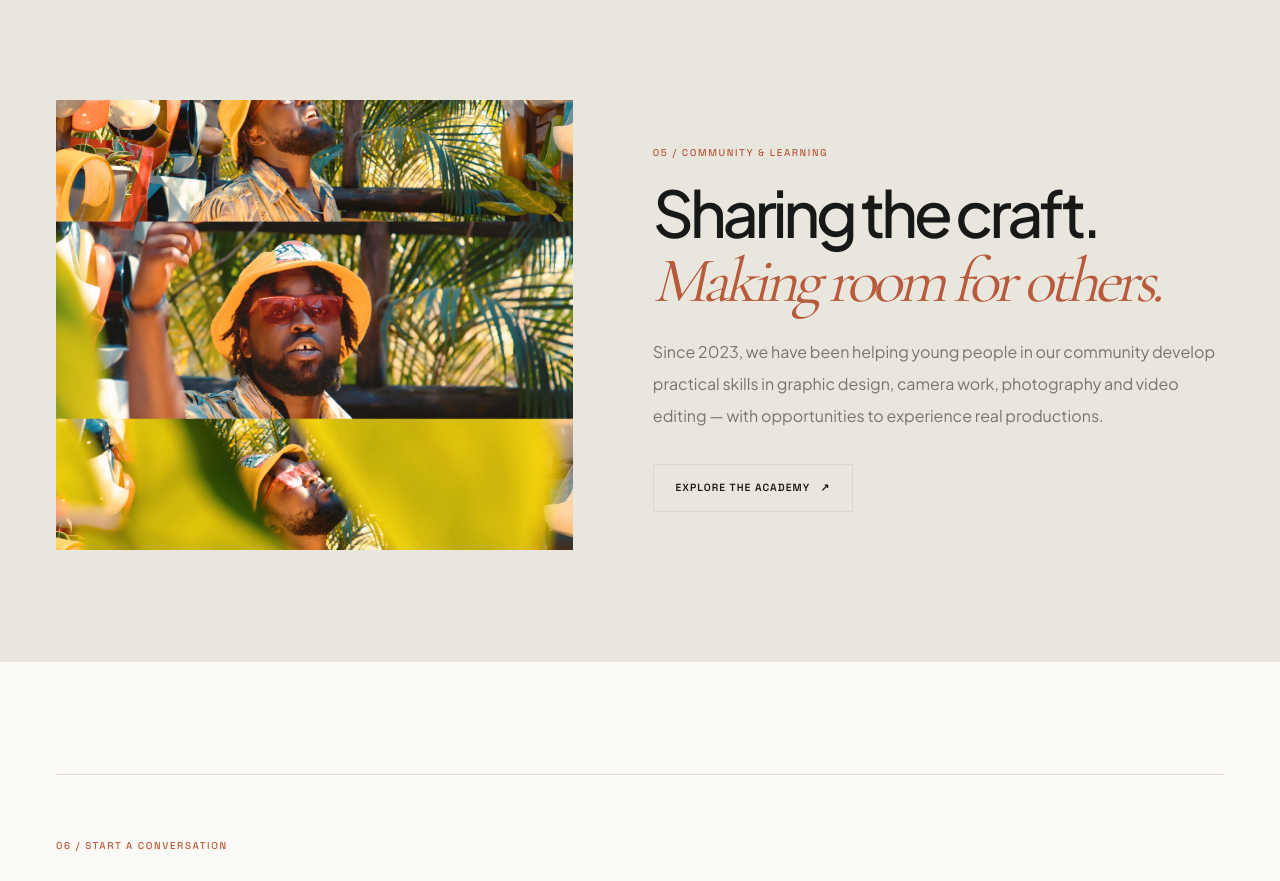
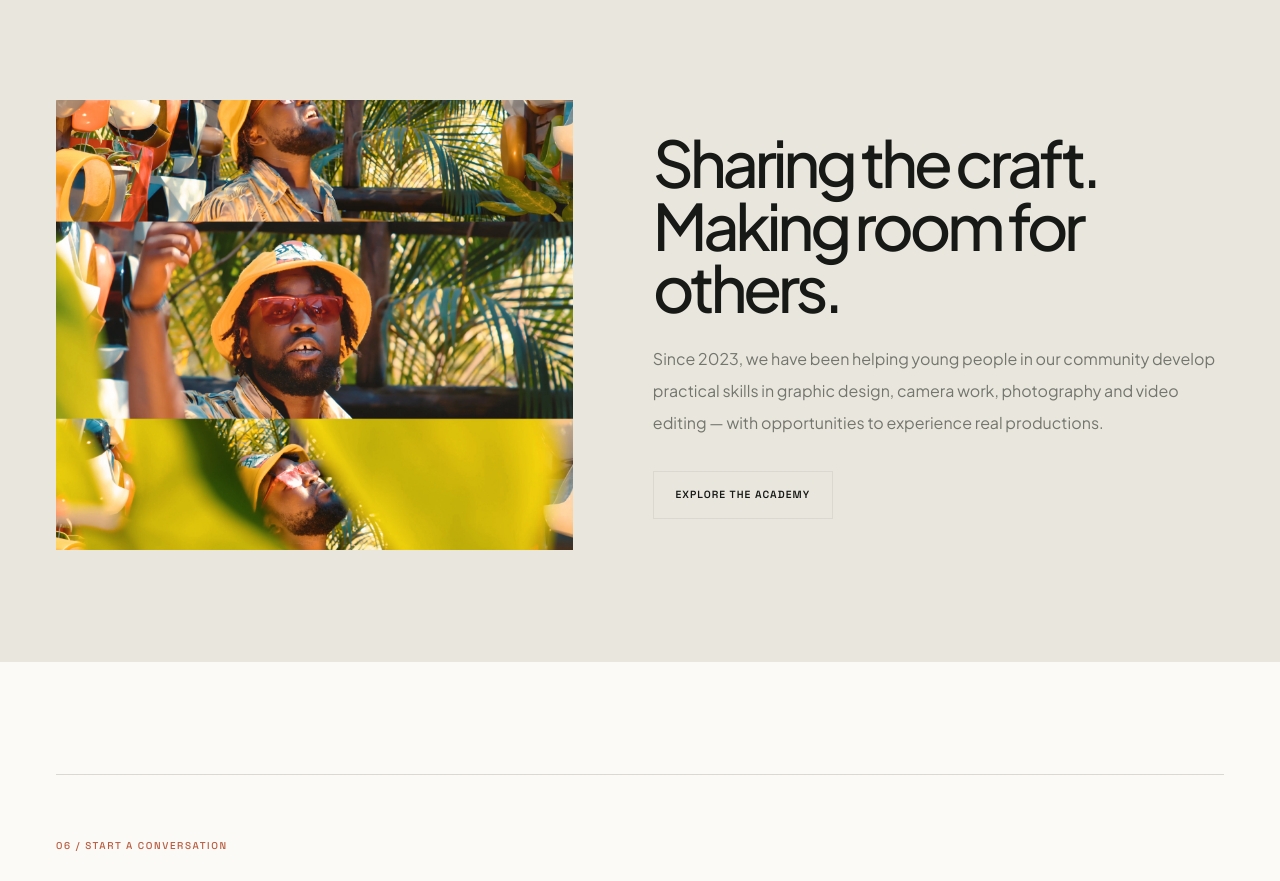
Before and after one commit to OkechaWilly/tatenopictures-web, a Next.js app: page / in a window 1280 px wide. Shown: the part 5460-6341 px from the top of the page. Built offline with nearby package versions, Linux system fonts and the light colour scheme; no server answers.

Commit message:
Refine editorial typography and simplify interface details

```diff
--- a/src/components/sections/AcademyTeaser.tsx
+++ b/src/components/sections/AcademyTeaser.tsx
@@ -11,14 +11,14 @@ export default function AcademyTeaser() {
           <Image src="/images/directing-still.jpg" alt="A practical moment on a production set" fill sizes="(max-width: 1024px) 100vw, 48vw" className="object-cover" />
         </div>
         <div className="max-w-2xl">
-          <span className="eyebrow mb-5">05 / Community & learning</span>
+
           <h2 className="text-[clamp(2.7rem,5vw,5rem)] font-medium leading-[.98] tracking-[-.07em] text-[var(--ink)]">
-            Sharing the craft. <span className="font-serif font-normal italic text-[var(--accent)]">Making room for others.</span>
+            Sharing the craft. Making room for others.
           </h2>
           <p className="mt-6 max-w-xl text-sm leading-8 text-[var(--muted)] md:text-base">
             Since 2023, we have been helping young people in our community develop practical skills in graphic design, camera work, photography and video editing — with opportunities to experience real productions.
           </p>
-          <Link href="/academy" className="btn-outline mt-8">Explore the Academy <span aria-hidden="true">↗</span></Link>
+          <Link href="/academy" className="btn-outline mt-8">Explore the Academy</Link>
         </div>
       </div>
     </section>
```
